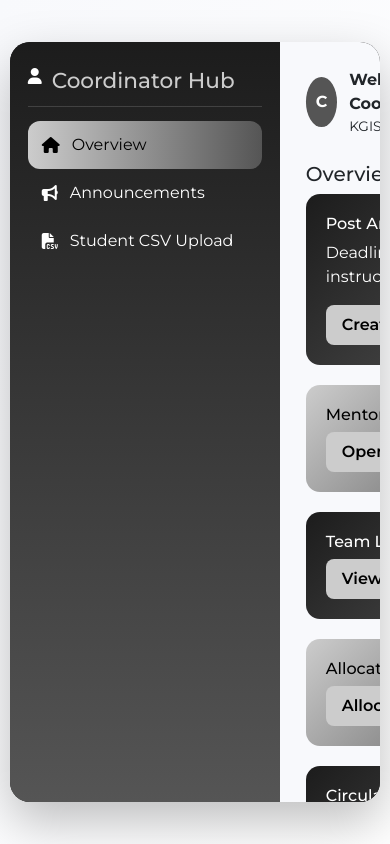
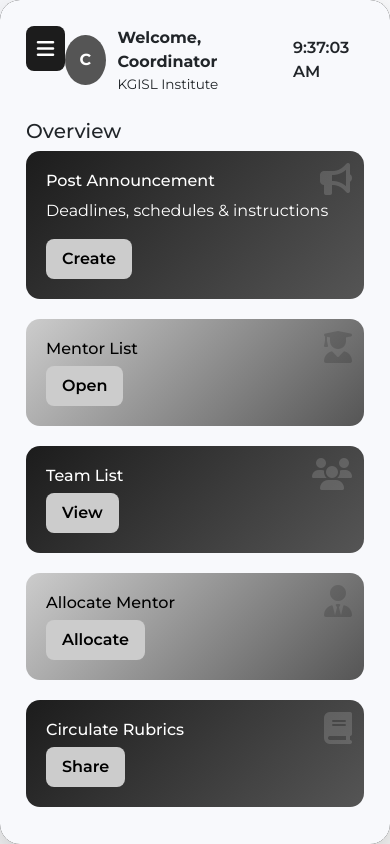
Before and after one commit to RaahulKannaK/Project-Portal, a Django app: page /coordinator/upload-csv/ in a window 390 px wide. Run offline with Django 5.2, Linux system fonts and the light colour scheme.

Commit message:
Hungbar menu added:

```diff
--- a/hello.py
+++ b/hello.py
@@ -1 +1 @@
-print("helo World")
+print("Heloo World")
--- a/mysite/allocation/templates/coordinator/coord_dash.html
+++ b/mysite/allocation/templates/coordinator/coord_dash.html
@@ -139,6 +139,60 @@ body{
 
 .section{display:block;}
 .d-none{display:none;}
+
+/* Hamburger Button */
+.hamburger-btn{
+  background:var(--primary);
+  color:white;
+  border:none;
+  width:45px;
+  height:45px;
+  border-radius:8px;
+  font-size:20px;
+  cursor:pointer;
+  display:none;
+}
+
+/* Sidebar Close Button */
+.close-sidebar{
+  background:transparent;
+  border:none;
+  color:white;
+  font-size:20px;
+  cursor:pointer;
+  display:none;
+}
+
+/* Mobile Responsive */
+@media (max-width:992px){
+
+  .sidebar{
+    position:fixed;
+    left:-270px;
+    top:0;
+    height:100%;
+    z-index:1000;
+    transition:0.3s;
+  }
+
+  .sidebar.active{
+    left:0;
+  }
+
+  .hamburger-btn{
+    display:block;
+  }
+
+  .close-sidebar{
+    display:block;
+  }
+
+  .dashboard-wrapper{
+    width:100%;
+    height:100vh;
+  }
+
+}
 </style>
 </head>
 
@@ -147,8 +201,17 @@ body{
 
 <!-- SIDEBAR -->
 <aside class="sidebar">
-  <div class="brand">
-    <i class="fas fa-user"></i><h4>Coordinator Hub</h4>
+  <div class="brand d-flex justify-content-between align-items-center">
+
+    <div>
+      <i class="fas fa-user"></i>
+      <h4 style="display:inline">Coordinator Hub</h4>
+    </div>
+
+    <button class="close-sidebar" id="close-sidebar">
+      <i class="fas fa-times"></i>
+    </button>
+
   </div>
   <div class="nav-item active" onclick="showSection('overview',this)">
     <i class="fas fa-home"></i> Overview
@@ -167,6 +230,10 @@ body{
 
 <!-- TOPBAR -->
 <div class="topbar">
+  <!-- Hamburger -->
+  <button class="hamburger-btn" id="menu-toggle">
+    <i class="fas fa-bars"></i>
+  </button>
   <div class="left-top">
     <div class="avatar">
       {{ coordinator.name|default:"C"|slice:":1" }}
@@ -418,6 +485,23 @@ document.addEventListener("DOMContentLoaded", function () {
     showSection("csvUpload");
   }
 });
+// Hamburger Toggle
+const menuToggle = document.getElementById("menu-toggle");
+const sidebar = document.querySelector(".sidebar");
+
+if(menuToggle){
+  menuToggle.addEventListener("click", function(){
+    sidebar.classList.toggle("active");
+  });
+}
+
+const closeSidebar = document.getElementById("close-sidebar");
+
+if(closeSidebar){
+  closeSidebar.addEventListener("click", function(){
+    sidebar.classList.remove("active");
+  });
+}
 </script>
 
 
```
Also changed, not shown: mysite/allocation/templates/mentor/men_dash.html (+87 -3 lines), mysite/allocation/templates/student/stu_dash.html (+58 -5 lines).
